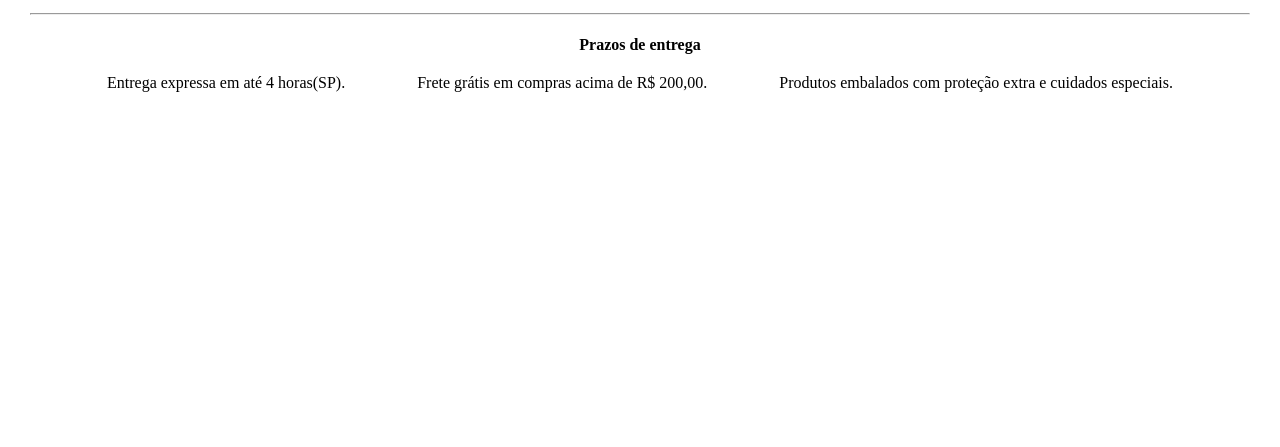
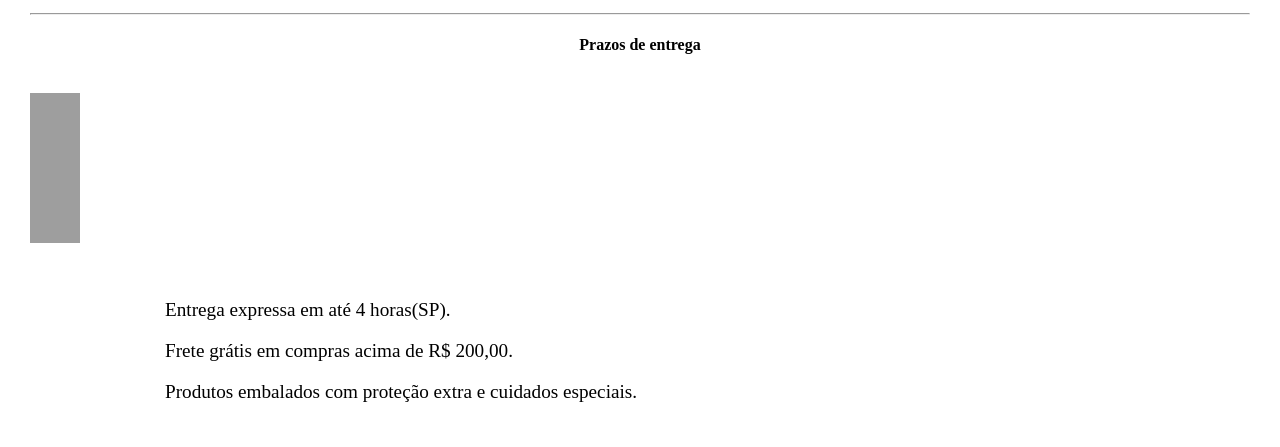
Before and after one commit to lorran77/sapatari.ronaldo, a plain HTML site: page index.html in a window 1280 px wide. Shown: the part 1041-1488 px from the top of the page. Before the commit the page ends 1181 px from the top, so only its background shows below. Drawn offline with Linux system fonts and the light colour scheme; grey boxes are pictures that could not be loaded; a web font is replaced by a local one.

Commit message:
tentando arrumar sessão de prazo

```diff
--- a/css/styles.css
+++ b/css/styles.css
@@ -42,15 +42,15 @@
     text-align: center;
 }
 
-ul{
-    background: #000;
+.ul-home {
+    background: #fff;
     list-style: none;
     display: flex;
     justify-content: space-evenly;
 }
 
 
-li{
+.li-home{
     font-family: 'Roboto Slab', serif;;
     background: rgb(219, 186, 136);
     background-attachment: fixed;
@@ -103,13 +103,17 @@ body{
     height: 5px;
 }
 
-.container-prazo {
+.ul-prazo {
 
-    display: flex;
+    display: inline;
     flex-direction: row;
     justify-content: space-evenly;
+    text-decoration-style: 'Libre Baskerville', serif;
+    margin-left: 20px;
+    margin-right: 25px;
+    list-style: none;
     align-items: center;
-    text-decoration-style: 'Libre Baskerville', serif;
+
 
 
 
@@ -117,6 +121,41 @@ body{
 
     padding: 5px;
     height: 5px;
+}
+
+.ul-prazo-dois {
+
+    display: inline;
+    flex-direction: row;
+    justify-content: space-around;
+    text-decoration-style: 'Libre Baskerville', serif;
+    list-style: none;
+    align-items: center;
+
+
+
+
+    /*indiferente*/
+
+    padding: 5px;
+    height: 5px;
+}
+
+.texto-prazo {
+
+    font-size: large ;
+    align-items: center;
+    font-size: larger;
+    margin-left: 135px;
+
+
+}
+
+.img-prazo {
+
+    width: 50px;
+    height: 50px;
+    align-items: center;
 }
 
 .img-categorias {
@@ -132,3 +171,15 @@ body{
     background: #DEB887;
 
 }
+
+.rodape {
+
+    background: #000;
+    font-family: 'Nanum Myeongjo', serif; color: #fff;
+
+}
+
+.ul.prazo {
+
+    display: inline;
+}
--- a/index.html
+++ b/index.html
@@ -7,6 +7,8 @@
     <meta name="viewport" content="width=device-width, initial-scale=1.0">
     <link rel="stylesheet" href="css/styles.css">
     <link rel="preconnect" href="https://fonts.googleapis.com">
+    <link rel="shortcur icon" href="img/favicon.ico" type="image/x-icon">
+
 
 
     <title>Home</title>
@@ -35,11 +37,11 @@
 
         <nav class="menunavegacao">
 
-            <ul>
+            <ul class="ul-home">
 
-                <li> <a href="index.html">Home</a> </li>
-                <li> <a href="quemsomos.html">Quem Somos</a> </li>
-                <li> <a href="contato.html">Contato</a> </li>
+                <li class="li-home"> <a href="index.html">Home</a> </li>
+                <li class="li-home"> <a href="quemsomos.html">Quem Somos</a> </li>
+                <li class="li-home"> <a href="contato.html">Contato</a> </li>
 
             </ul>
 
@@ -61,15 +63,21 @@
 
 
                 <div>
-                    <a href="cintos.html"><p class="p-titulo">Cintos</p></a>
+                    <a href="cintos.html">
+                        <p class="p-titulo">Cintos</p>
+                    </a>
                 </div>
 
                 <div>
-                    <a href="bolsas.html"><p class="p-titulo">Bolsas</p></a>
+                    <a href="bolsas.html">
+                        <p class="p-titulo">Bolsas</p>
+                    </a>
                 </div>
 
                 <div>
-                    <a href="sapatos.html"><p class="p-titulo">Sapatos</p></a>
+                    <a href="sapatos.html">
+                        <p class="p-titulo">Sapatos</p>
+                    </a>
                 </div>
 
 
@@ -95,7 +103,12 @@
             <article>
                 <h1 class="titulo-artigo">Filosofia de trabalho</h1>
                 <h2 class="subtitulo-artigo"></h2>
-                <p class="paragrafo-artigo">Nossa filosofia de trabalho é definida pela cooperação, dedicação e sinceridade entre todos os colaboradores da empresa, por meio de respeito mútuo, dedicação ao trabalho e muita satisfação em realizar o que foi proposto a cada um. Para isso contamos com uma equipe experiente e comprometida com o bom resultado, seguindo orientações rígidas de controle de qualidade, buscando superar as expectativas de nossos clientes, trazendo o melhor couro do mercado nacional.</p>
+                <p class="paragrafo-artigo">Nossa filosofia de trabalho é definida pela cooperação, dedicação e
+                    sinceridade entre todos os colaboradores da empresa, por meio de respeito mútuo, dedicação ao
+                    trabalho e muita satisfação em realizar o que foi proposto a cada um. Para isso contamos com uma
+                    equipe experiente e comprometida com o bom resultado, seguindo orientações rígidas de controle de
+                    qualidade, buscando superar as expectativas de nossos clientes, trazendo o melhor couro do mercado
+                    nacional.</p>
 
                 <hr>
 
@@ -103,24 +116,58 @@
                 <article>
                     <h1 class="titulo-artigo">Prazos de entrega</h1>
 
+                    <ul class="ul-prazo-dois">
 
-                    <main class="container-prazo">
+                        <li class="img-prazo">
+                            <img class="img-prazo" src="https://cdn-icons-png.flaticon.com/512/75/75784.png">
+
+                        </li>
+
+                        <li class="img-prazo">
+                            <img class="img-prazo" src="https://cdn-icons-png.flaticon.com/512/4947/4947265.png">
+                        </li>
+
+                        <li class="img-prazo"><img class="img-prazo"
+                                src="https://cdn-icons-png.flaticon.com/512/3497/3497065.png"></li>
 
 
-                        <div>
-                            <p>Entrega expressa em até 4 horas(SP).</p>
-                        </div>
-
-                        <div>
-                            <p>Frete grátis em compras acima de R$ 200,00.</p>
-                        </div>
-
-                        <div>
-                           <p>Produtos embalados com proteção extra e cuidados especiais.</p>
-                        </div>
 
 
-                    </main>
+
+
+                    </ul>
+                    <br>
+
+
+
+                    <ul class="ul-prazo">
+
+
+                        <li class="texto-prazo">
+
+                            <p>Entrega expressa em até 4 horas(SP).</p>
+                        </li>
+
+
+
+                        <li class="texto-prazo">
+
+                            <p>Frete grátis em compras acima de R$ 200,00.</p>
+                        </li>
+
+
+
+
+                        <li class="texto-prazo">
+
+                            <p> Produtos embalados com proteção extra e cuidados especiais.</p>
+                        </li>
+
+
+
+
+                    </ul>
+
 
 
 
@@ -143,7 +190,10 @@
 
 
 
-        </article>
+            </article>
+
+
+
 
 
 
@@ -159,6 +209,9 @@
 
 
     </main>
+
+
+
 
 
 
```
Also changed, not shown: img/envio-gratis.png (added), img/favicon-16x16.png (added), img/favicon-32x32.png (added), img/favicon.ico (added).
